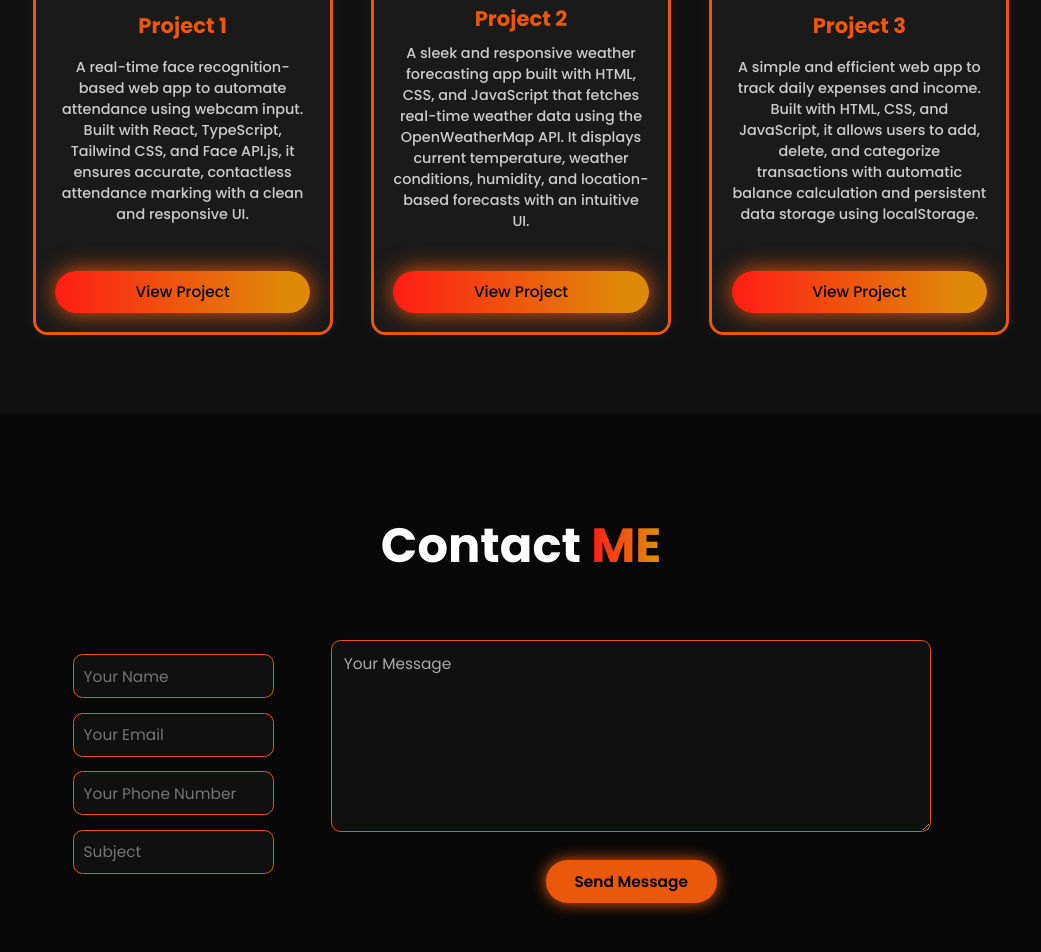
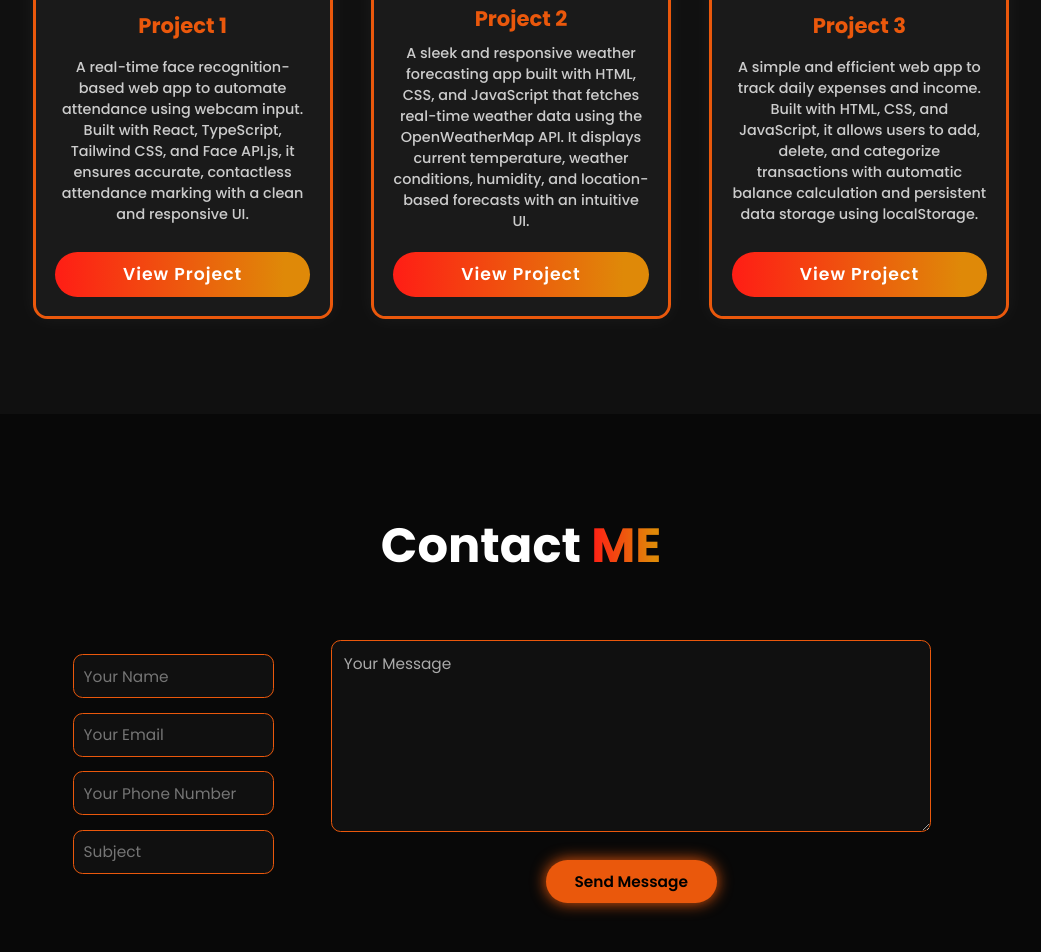
Before and after one commit to sriram5N2/portfolio, a plain HTML site: page index.html in a window 1280 px wide. Shown: the part 2786-3738 px from the top of the page, without its empty margins (119-1160 px from the left). Drawn offline with nearby package versions, Linux system fonts and the light colour scheme; a web font is replaced by a local one.

Commit message:
Update index.html

```diff
--- a/index.html
+++ b/index.html
@@ -167,7 +167,7 @@
         <p>A real-time face recognition-based web app to automate attendance using webcam input. Built with React,
           TypeScript, Tailwind CSS, and Face API.js, it ensures accurate, contactless attendance marking with a clean
           and responsive UI.</p>
-        <a href="#" class="btn">View Project</a>
+        <a href="#" class="gra">View Project</a>
       </div>
       <div class="project">
         <img src="weather.jpg" alt="Project 2">
@@ -175,7 +175,7 @@
         <p>A sleek and responsive weather forecasting app built with HTML, CSS, and JavaScript that fetches real-time
           weather data using the OpenWeatherMap API. It displays current temperature, weather conditions, humidity, and
           location-based forecasts with an intuitive UI.</p>
-        <a href="#" class="btn">View Project</a>
+        <a href="#" class="gra">View Project</a>
       </div>
       <div class="project">
         <img src="expense.jpg" alt="Project 3">
@@ -183,7 +183,7 @@
         <p>A simple and efficient web app to track daily expenses and income. Built with HTML, CSS, and JavaScript, it
           allows users to add, delete, and categorize transactions with automatic balance calculation and persistent
           data storage using localStorage.</p>
-        <a href="#" class="btn">View Project</a>
+        <a href="#" class="gra">View Project</a>
       </div>
       <!-- Add more projects as needed -->
     </div>
```
